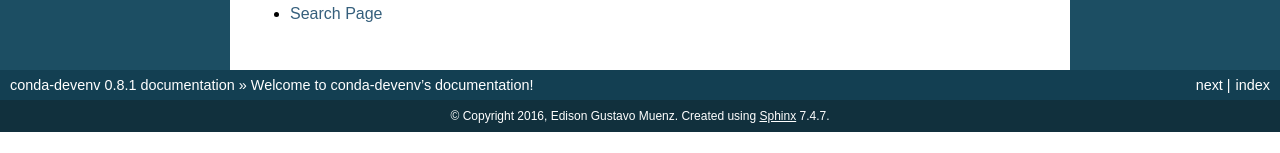
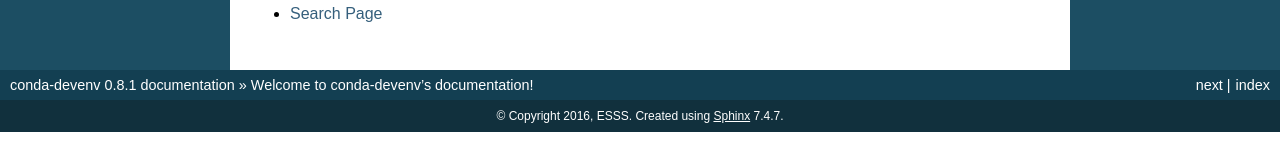
Before and after one commit to ESSS/conda-devenv, a Sphinx documentation site: the page built from docs/index.rst, in a window 1280 px wide. Shown: the part 744-897 px from the top of the page. Built offline with Sphinx 7.4.7, drawn with Linux system fonts in a browser that asks for light colours.

Commit message:
Suppress some warnings when generating docs

```diff
--- a/docs/conf.py
+++ b/docs/conf.py
@@ -56,7 +56,7 @@
 
 # General information about the project.
 project = u'conda-devenv'
-copyright = u"2016, Edison Gustavo Muenz"
+copyright = u"2016, ESSS"
 
 # The version info for the project you're documenting, acts as replacement
 # for |version| and |release|, also used in various other places throughout
@@ -142,7 +142,7 @@
 # here, relative to this directory. They are copied after the builtin
 # static files, so a file named "default.css" will overwrite the builtin
 # "default.css".
-html_static_path = ['_static']
+#html_static_path = ['_static']
 
 # If not '', a 'Last updated on:' timestamp is inserted at every page
 # bottom, using the given strftime format.
@@ -273,3 +273,11 @@
 
 # If true, do not generate a @detailmenu in the "Top" node's menu.
 #texinfo_no_detailmenu = False
+
+suppress_warnings = [
+    # we include the README file into the docs, which contains nonlocal-uri to images (travis badge, etc)
+    'image.nonlocal_uri',
+    # our yaml files include jinja, which is not valid yaml; leave it like this
+    # anyway because some syntax highlight still works
+    'misc.highlighting_failure',
+]
```
